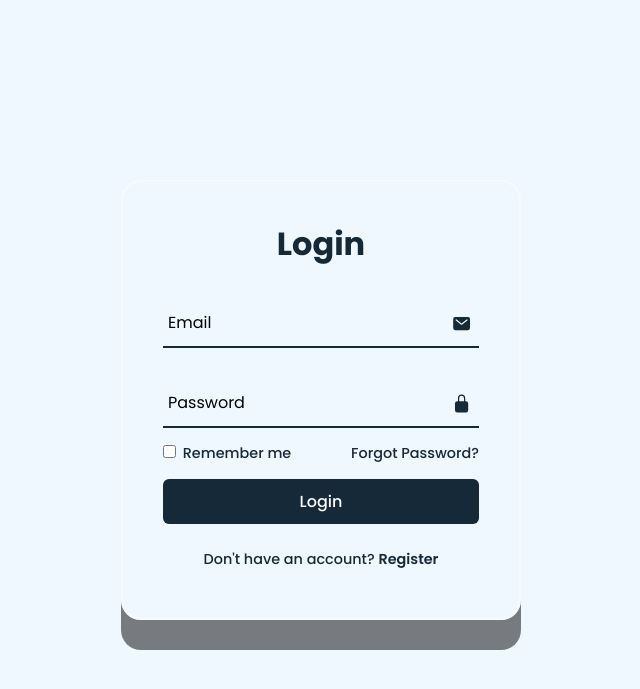
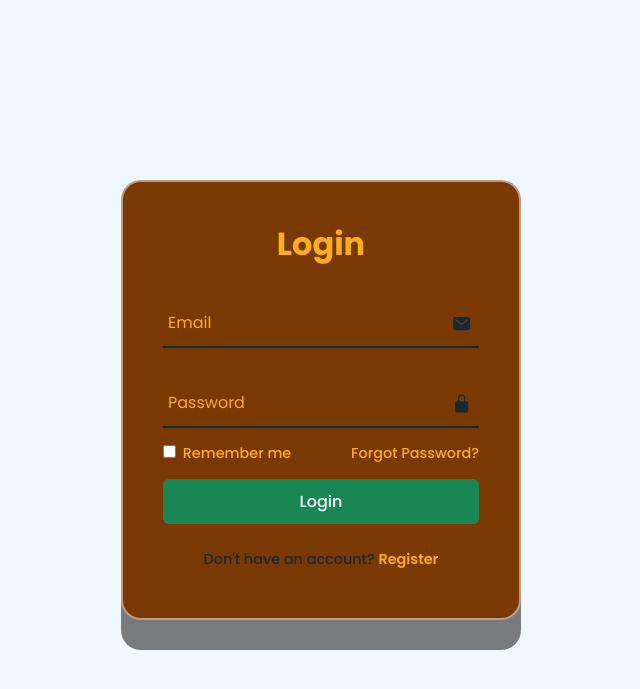
Before and after one commit to wojtek20032/free_time_application, a PHP site: page / in a window 1280 px wide. Shown: the top 689 px of the page, without its empty margins (319-959 px from the left). Run offline with PHP 8.4, Linux system fonts and the light colour scheme.

Commit message:
visual changes and line removal

```diff
--- a/login-register/style.css
+++ b/login-register/style.css
@@ -87,6 +87,7 @@ justify-content: center;
 align-items: center;
 overflow: hidden;
 transform: scale(1);
+background-color: #7a3803;
 transition: transform .5 ease,height .2 ease;
 }
 .wrapper.active{
@@ -117,7 +118,7 @@ padding: 40px;
 }
 
 .form-box h2 { font-size: 2em;
-    color: #162938;
+    color: #fcae1e;
     text-align: center;
     }
 
@@ -129,6 +130,7 @@ padding: 40px;
     margin: 30px 0;
     }
     .input-box label{
+        color: #fcae1e;
     position: absolute;
     top: 50%;
     left: 5px;
@@ -171,7 +173,7 @@ padding: 40px;
     }
 
     .remember-forgot a {
-        color: #162938;
+        color: #fcae1e;
         text-decoration: none;
     }
 
@@ -182,7 +184,7 @@ padding: 40px;
 .btn {
     width: 100%;
     height: 45px;
-    background: #162938; border: none;
+    background: #198754; border: none;
     outline: none; border-radius: 6px; cursor: pointer; font-size: 1em;
     color: #fff; font-weight: 500;
 }
@@ -194,7 +196,7 @@ padding: 40px;
     margin: 25px 0 10px;
 }
 
-.login-register p a { color: #162938;
+.login-register p a { color: #fcae1e;
 text-decoration: none; font-weight: 600;
 }
 .login-register p a:hover { text-decoration: underline;
@@ -214,3 +216,10 @@ text-decoration: none; font-weight: 600;
     cursor: pointer;
     z-index: 1;
 }
+.czcionka {
+
+color: #fcae1e;
+}
+label {
+    color: #fcae1e;
+}
```
Also changed, not shown: menu/menu.js (+0 -16 lines), powiadomienia/powiadomienia.js (+0 -12 lines).
